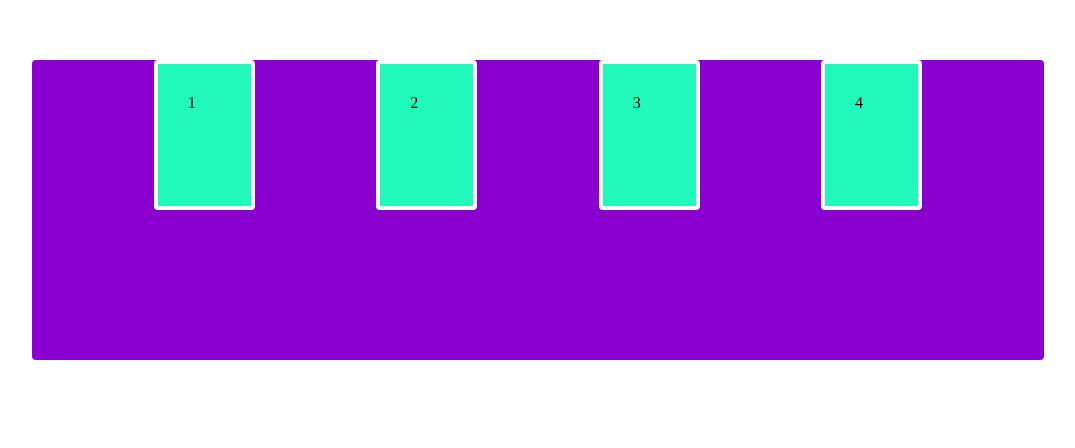
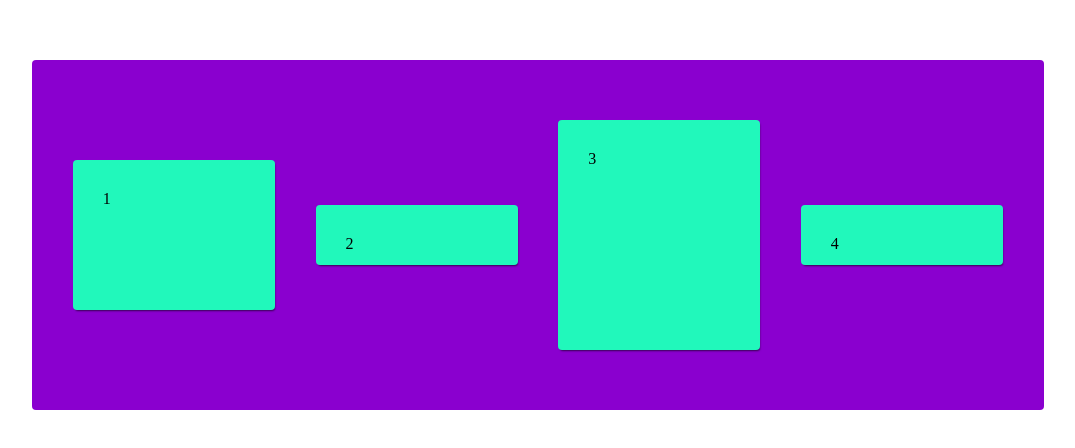
Before and after one commit to Daniel-Silva/dev-front, a website: page Modulo-2/grid.html in a window 1280 px wide. Shown: the whole page, without its empty margins (102-1177 px from the left). Drawn offline with Linux system fonts and the light colour scheme.

Commit message:
feat: utilizando o align-items

```diff
--- a/Modulo-2/assets/css/style.css
+++ b/Modulo-2/assets/css/style.css
@@ -8,19 +8,35 @@
     flex-wrap: wrap-reverse; */
 	flex-flow: row wrap;
 	justify-content: space-evenly;
+	align-items: center;
 
 	width: 80%;
-	height: 300px;
+	height: 350px;
 	margin: 60px auto;
 	background-color: #8a00cf;
 	border-radius: 4px;
 }
 
 .my-item {
-	height: 150px;
 	background-color: #21f8bb;
 	border-radius: 4px;
 	padding: 30px;
-	border: 4px solid #fff;
-	flex-basis: 10%;
+	box-shadow: 1px 2px 2px -1px rgba(0, 0, 0, 0.6);
+	flex-basis: 20%;
 }
+
+.div-1 {
+	height: 150px;
+}
+
+.div-2 {
+	height: 50px;
+}
+
+.div-3 {
+	height: 230px;
+}
+
+.div-4 {
+	height: 20px;
+}
--- a/Modulo-2/grid.html
+++ b/Modulo-2/grid.html
@@ -11,12 +11,11 @@
 
 <body>
     <div class="my-container">
-        <div class="my-item">1</div>
-        <div class="my-item">2</div>
-        <div class="my-item">3</div>
-        <div class="my-item">4</div>
+        <div class="my-item div-1">1</div>
+        <div class="my-item div-2">2</div>
+        <div class="my-item div-3">3</div>
+        <div class="my-item div-4">4</div>
     </div>
-
 </body>
 
 </html>
```
